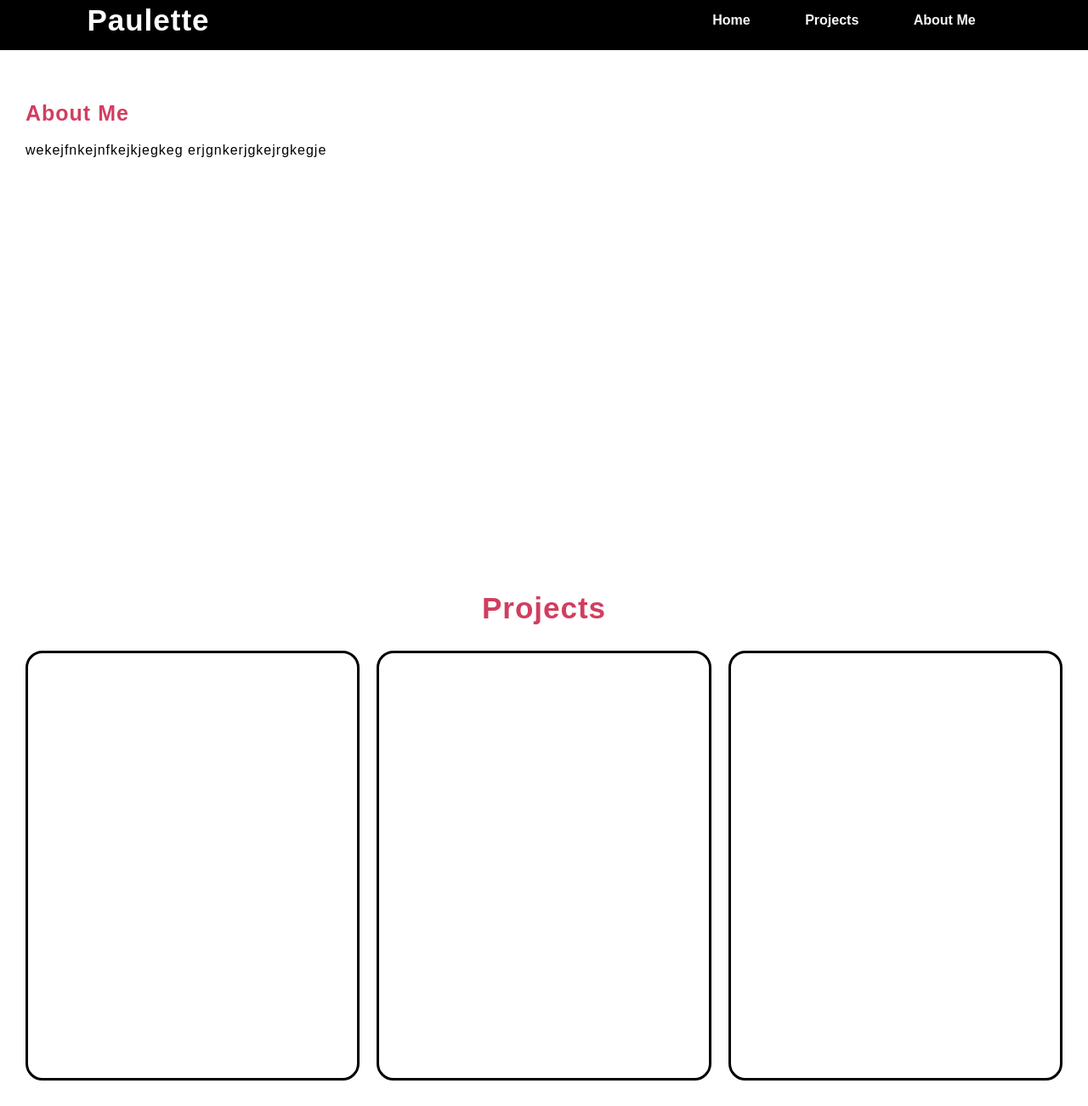
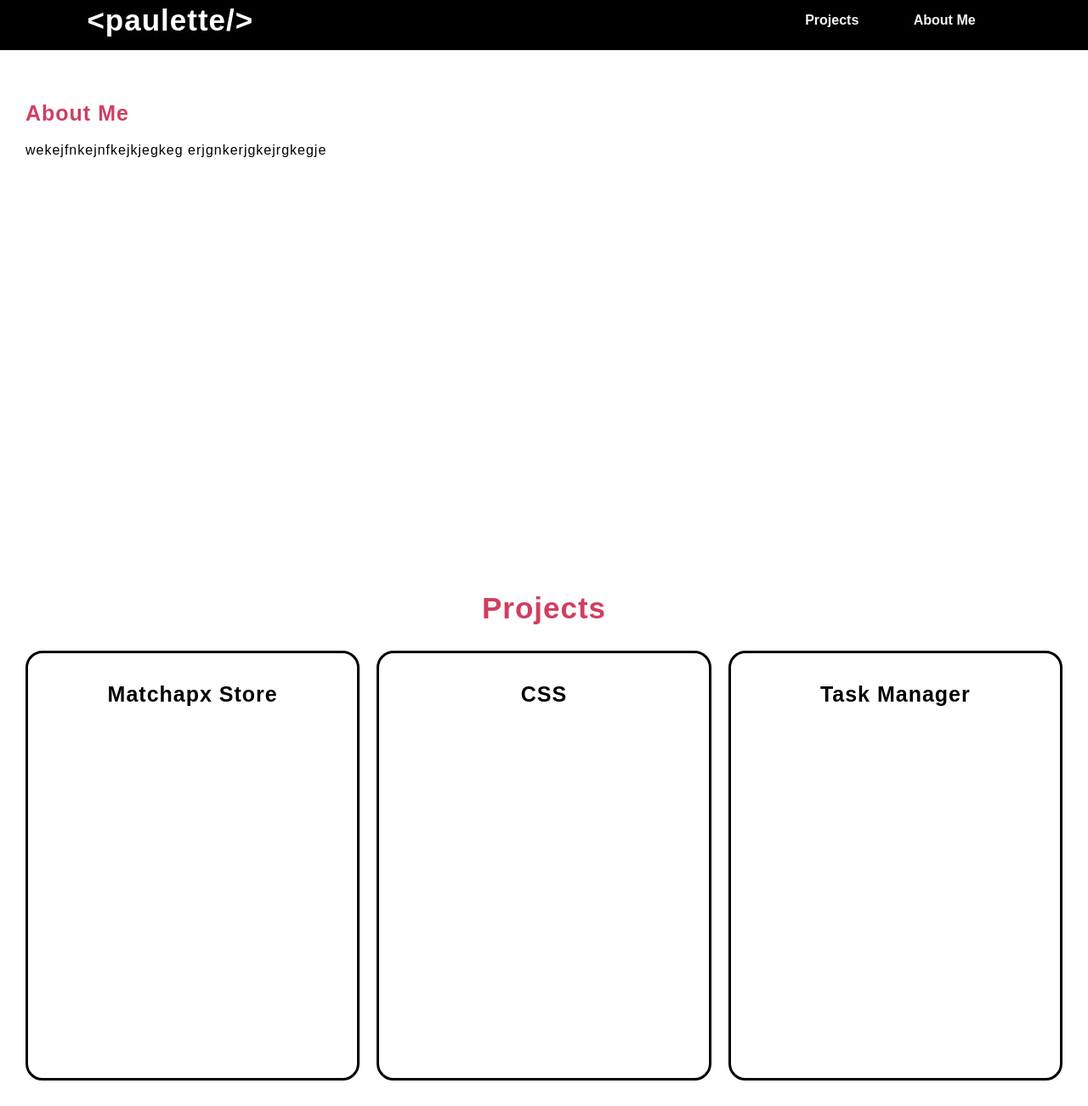
Before and after one commit to plttsthr/plttsthr.github.io, a plain HTML site: page index.html in a window 1280 px wide. Shown: the part 41-1343 px from the top of the page at 85% size. Drawn offline with Linux system fonts and the light colour scheme; a web font is replaced by a local one.

Commit message:
Update index.html

```diff
--- a/index.html
+++ b/index.html
@@ -14,41 +14,50 @@
 </head>
 <body>
     <! Header Section ------>
+
+
     <div class="header">
         <nav>
-             <h2 class="logo">Paulette</h2>
+
+             <h2 class="logo"> &lt;paulette/&gt; </h2>
              <ul>
-                <li><a href="#">Home</a></li>
-                <li><a href="#">Projects</a></li>
-                <li><a href="#">About Me</a></li>
+
+                <li><a href="#projects">Projects</a></li>
+                <li><a href="#about ">About Me</a></li>
+
              </ul>
         </nav>
-
     </div>
 
-    <div class="body"</div>
-        <h4> About Me </h4>
+
+
+
+    <div id="about" class="body"</div>
+        <h4>About Me </h4>
+
         <p> wekejfnkejnfkejkjegkeg
             erjgnkerjgkejrgkegje
         </p>
 
-
-
-
-    <div class="projects">
+        <div class="loader">
+            <span class="loader__element"></span>
+            <span class="loader__element"></span>
+            <span class="loader__element"></span>
+            </div>
+    <div id="projects" class="projects">
         <div class="title"</div>
         <h2> Projects </h2>
     </div>
 
     <div class="container">
         <div class="box one">
-            <h3> </h3>
+            <h3> Matchapx Store</h3>
         </div>
         <div class="box two">
-            <h3>  </h3>
+            <h3> CSS </h3>
         </div>
         <div class="box three">
-            <h3>  </h3>
+            <h3> Task Manager </h3>
         </div>
     </div>
 
```
